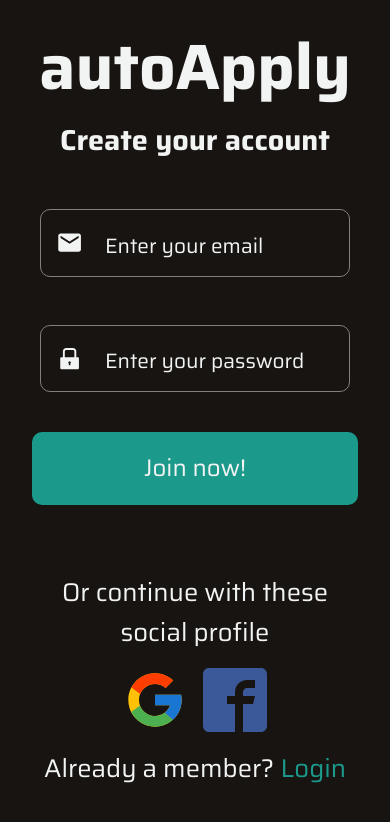
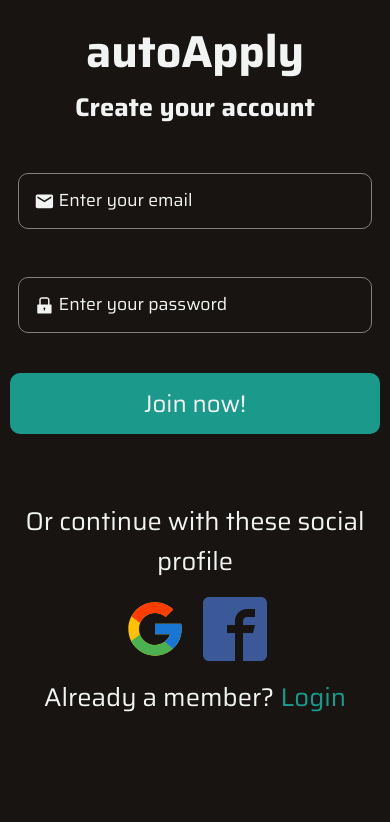
Before and after one commit to Clanhouse/project-autoapplynet, a React (Create React App) app in the folder frontend/: page /auth in a window 390 px wide. Shown: the top 822 px of the page. Built offline with nearby package versions, Linux system fonts and the light colour scheme.

Commit message:
add mobileL breakpoint

```diff
--- a/frontend/src/components/Auth/styled.ts
+++ b/frontend/src/components/Auth/styled.ts
@@ -37,9 +37,12 @@ export const AuthWrapper = styled.div`
       min-height: 100vh;
       min-width: 100vw;
       border-radius: 0px;
-      padding: 4rem 4rem;
 
       padding: 1rem 2rem;
+    }
+
+    @media ${device.mobileL} {
+      padding: 1rem 0.6rem;
     }
 
     .title {
@@ -58,7 +61,7 @@ export const AuthWrapper = styled.div`
       }
 
       @media ${device.mobileL} {
-        font-size: 4rem;
+        font-size: 2.8rem;
       }
 
       &:hover {
@@ -78,7 +81,7 @@ export const AuthWrapper = styled.div`
       }
 
       @media ${device.mobileL} {
-        font-size: 1.8rem;
+        font-size: 1.6rem;
       }
     }
 
@@ -169,6 +172,10 @@ export const FormWrapper = styled.div`
       font-size: 1.5rem;
     }
 
+    @media ${device.mobileL} {
+      padding: 0.7rem 3.5rem;
+    }
+
     &:hover {
       transform: translateY(-3px);
     }
@@ -179,7 +186,7 @@ export const FormWrapper = styled.div`
   }
 
   .input_form {
-    padding: 1rem 1rem 1rem 4rem;
+    padding: 1rem 1rem 1rem 3.5rem;
     width: 100%;
     border-radius: 10px;
     border: none;
@@ -197,15 +204,21 @@ export const FormWrapper = styled.div`
       font-size: 1.8rem;
     }
 
+    @media ${device.mobileL} {
+      height: 3.5rem;
+      font-size: 0.8rem;
+      padding: 1rem 1rem 1rem 2.5rem;
+    }
+
     &::placeholder {
       color: var(--text-color-primary);
 
       @media ${device.tablet} {
-        font-size: 2rem;
+        font-size: 1.7rem;
       }
 
       @media ${device.mobileL} {
-        font-size: 1.3rem;
+        font-size: 1.1rem;
       }
     }
 
@@ -249,6 +262,11 @@ export const FormWrapper = styled.div`
       position: absolute;
       z-index: 100;
     }
+
+    @media ${device.mobileL} {
+      height: 1.3rem;
+      width: 1.3rem;
+    }
   }
 
   .input_lock {
```
